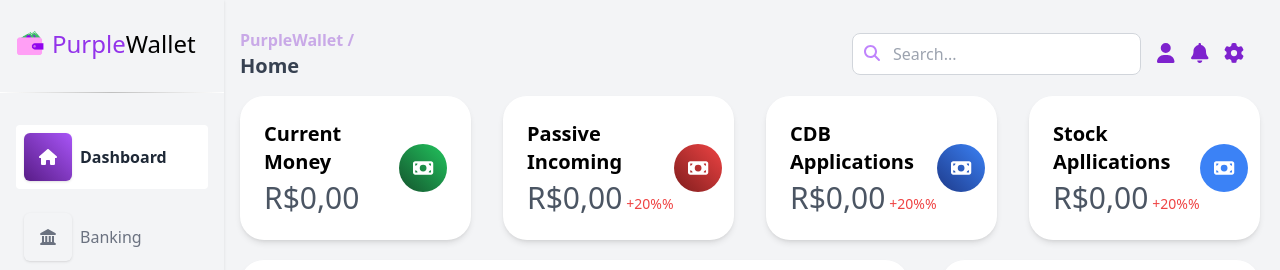
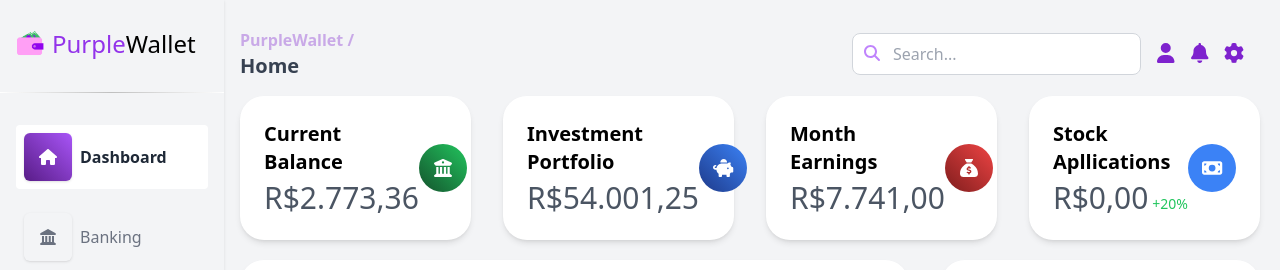
Before and after one commit to MrVitor0/BudgetBloom, a Vue app: page / in a window 1280 px wide. Shown: the top 270 px of the page. Built offline with nearby package versions, Linux system fonts and the light colour scheme; data requests are answered from the project's data file.

Commit message:
DPT-055 <feat> Dashboard Improvements

```diff
--- a/src/mocks/mock-db.json
+++ b/src/mocks/mock-db.json
@@ -2,22 +2,22 @@
   "investments": [
     {
       "id": 1,
-      "description": "Lorem ipsum dolor sit amet  adipisicing elit.",
-      "icon": "bank",
-      "toAport": 36,
-      "fromDate": "2023-8-20 0:13:49",
+      "description": "Meta de renda passiva",
+      "icon": "money-bill",
+      "toAport": 3,
+      "fromDate": "2023-8-24 1:51:29",
       "title": "Nubank RDB",
       "subtitle": "FIE",
       "profitPercentage": 12,
       "profitCalendarType": "months",
-      "fromBudget": 53841.25,
+      "fromBudget": 53897.32,
       "toBudget": 100000
     }
   ],
   "investwallet": [
     {
       "investmentbalance": {
-        "value": 53841.25,
+        "value": 54001.25,
         "percentage": 10
       },
       "accountbalance": {
@@ -31,11 +31,11 @@
     }
   ],
   "creditcard": {
-    "current_statement": 2862.37
+    "current_statement": 2990.8
   },
   "banking": {
-    "account_balance": 100.59,
-    "current_incoming": 7788.08,
-    "current_expenses": 7787.49
+    "account_balance": 2773.36,
+    "current_incoming": 7741,
+    "current_expenses": 4967.639999999999
   }
 }
--- a/src/views/Home.vue
+++ b/src/views/Home.vue
@@ -1,16 +1,16 @@
 <template>
    <div class="flex flex-wrap -mx-4">
       <div class="w-full md:w-1/2 lg:w-1/4 px-4 mb-5">
-        <price-card title="Current Money" amount="R$0.000,00" icon="money-bill" color="green" />
+        <price-card title="Current Balance" :amount="balance" icon="bank" color="green" />
       </div>
       <div class="w-full md:w-1/2 lg:w-1/4 px-4 mb-5">
-        <price-card title="Passive Incoming" amount="R$0.000,00" percentage="+20%" icon="money-bill" color="red" />
+        <price-card title="Investment Portfolio" :amount="investmentBalance"  icon="piggy-bank" color="blue" />
       </div>
       <div class="w-full md:w-1/2 lg:w-1/4 px-4 mb-5">
-        <price-card title="CDB Applications" amount="R$0.000,00" percentage="+20%"  icon="money-bill" color="blue" />
+        <price-card title="Month Earnings" :amount="monthEarnings"  icon="sack-dollar" color="red" />
       </div>
       <div class="w-full md:w-1/2 lg:w-1/4 px-4 mb-5">
-        <price-card title="Stock Apllications" amount="R$0.000,00" percentage="+20%"  icon="money-bill"  />
+        <price-card title="Stock Apllications" amount="R$0.000,00" percentage="20"  icon="money-bill"  />
       </div>
     </div>
     <!-- Info cards -->
@@ -56,7 +56,7 @@
 
 <script>
 import PriceCard from '@/components/cards/PriceCard.vue';
- import BarChartCard from '@/components/charts/BarChartCard.vue';
+import BarChartCard from '@/components/charts/BarChartCard.vue';
 import InfoCard from '@/components/cards/InfoCard.vue';
 import StockChartCard from '@/components/charts/StockChartCard.vue';
 export default {
@@ -79,11 +79,30 @@
       chartOptions: {
         responsive: true,
         maintainAspectRatio: false,
-        // Outras configurações do gráfico
       },
+
+
+      balance:0,
+      monthEarnings: 0,
+      investmentBalance: 0,
+
     };
   },
-  // ... Outras configurações
+  async mounted() {
+        const response = await this.$api.get("/banking")
+        const investmentResponse = await this.$api.get("/investwallet")
+        if(response.data){
+          let data = response.data
+          this.balance = data.account_balance
+          this.monthEarnings = data.current_incoming
+        }
+        if(investmentResponse.data){
+          let data = investmentResponse.data[0]
+          console.log(data)
+          this.investmentBalance = data.investmentbalance?.value
+        }
+
+  },
 }
 </script>
 
```
